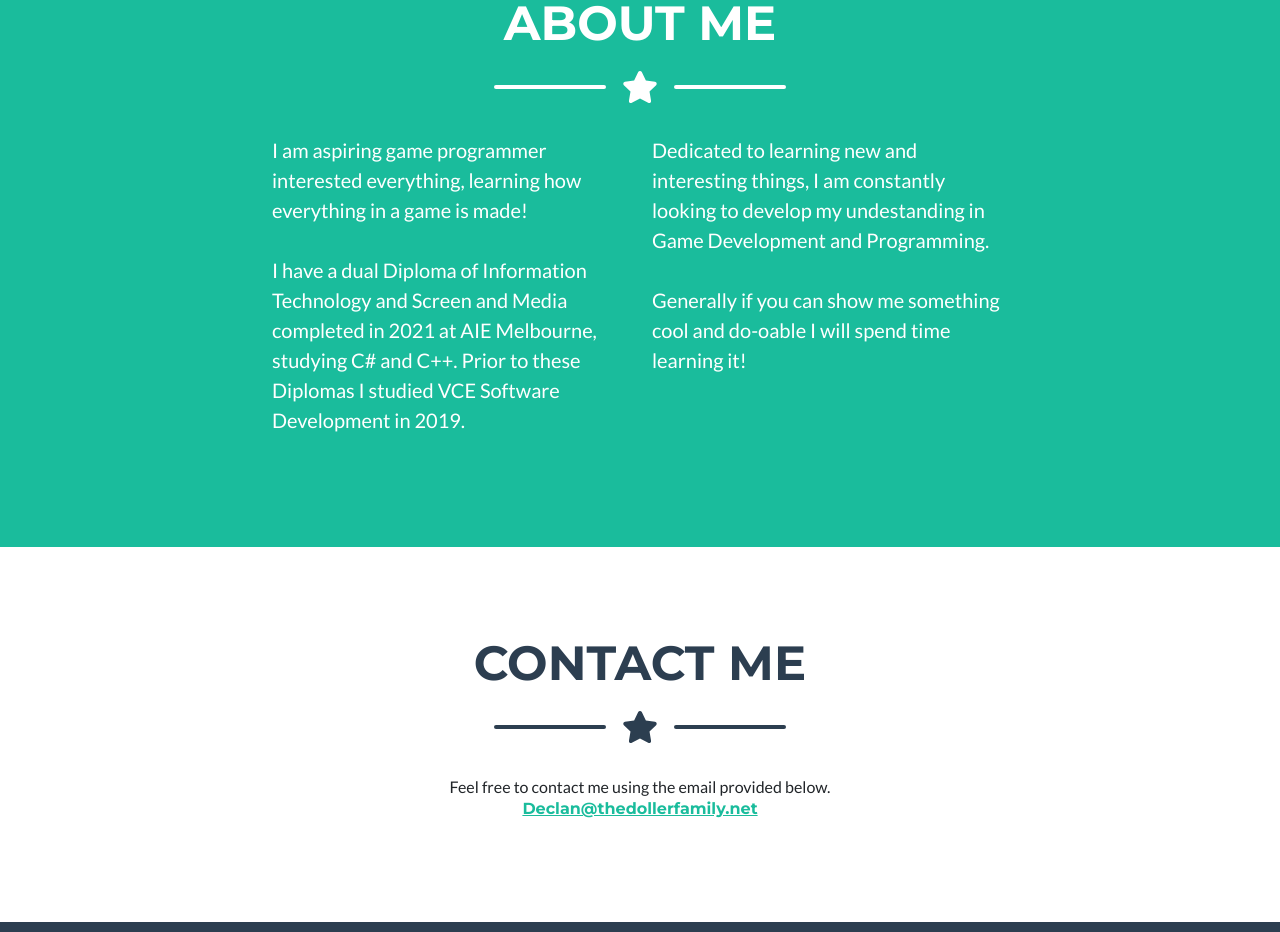
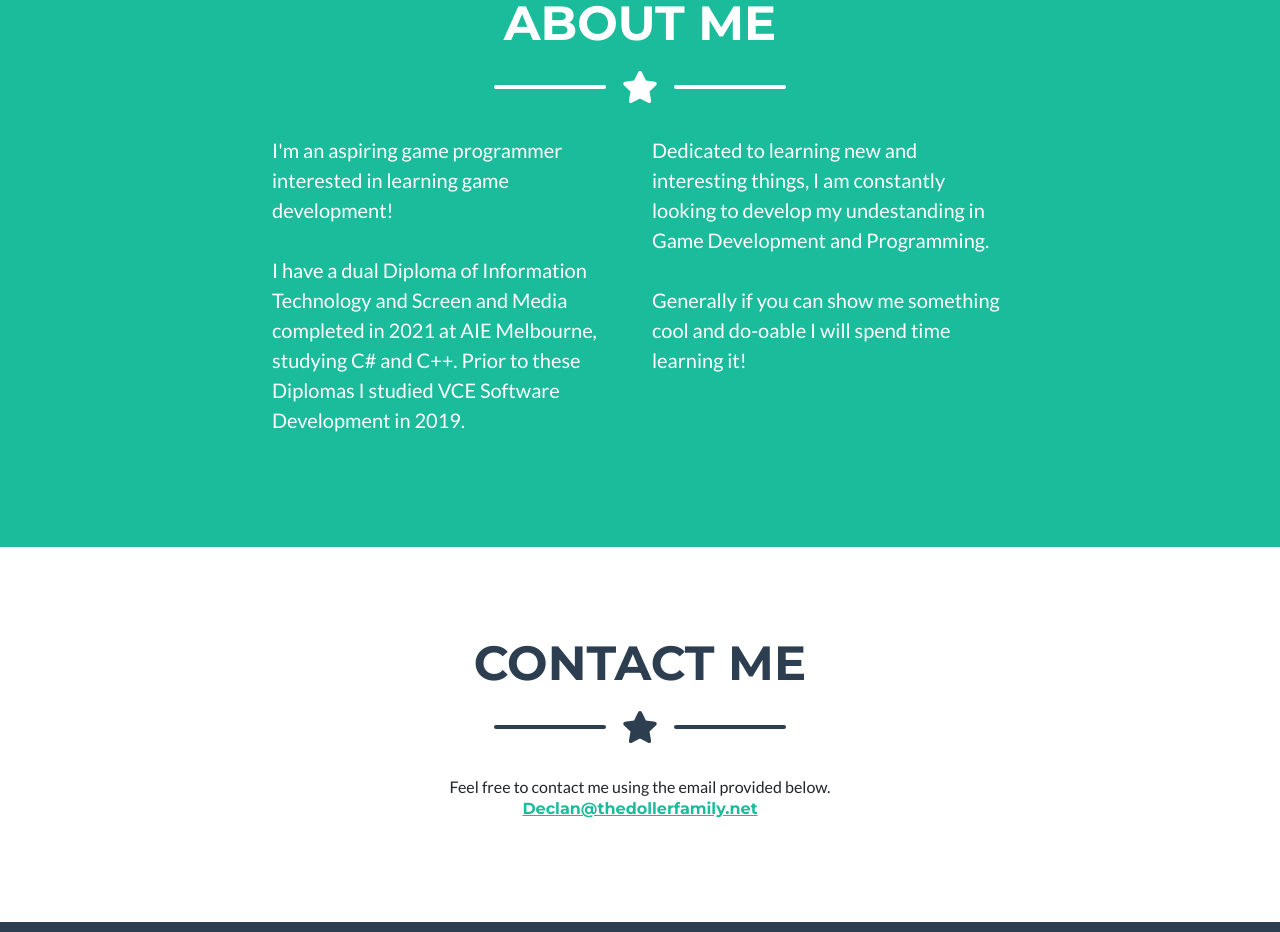
Before and after one commit to DecJam/DecJam.github.io, a plain HTML site: page index.html in a window 1280 px wide. Shown: the part 1893-2825 px from the top of the page. Drawn offline with nearby package versions, Linux system fonts and the light colour scheme.

Commit message:
updated about me

```diff
--- a/index.html
+++ b/index.html
@@ -142,7 +142,7 @@
                 </div>
                 <!-- About Section Content-->
                 <div class="row">
-                    <div class="col-lg-4 ms-auto"><p class="lead">I am aspiring game programmer interested everything, learning how everything in a game is made!
+                    <div class="col-lg-4 ms-auto"><p class="lead">I'm an aspiring game programmer interested in learning game development!
                     <br><br>I have a dual Diploma of Information Technology and Screen and Media completed in 2021 at AIE Melbourne, studying C# and C++. Prior to these Diplomas I studied VCE Software Development in 2019.</p></div>
 
                     <div class="col-lg-4 me-auto"><p class="lead">Dedicated to learning new and interesting things, I am constantly looking to develop my undestanding in Game Development and Programming.
```
